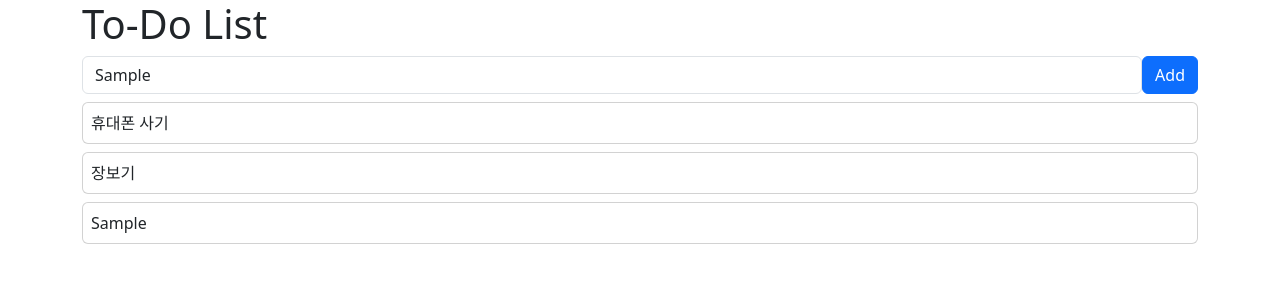
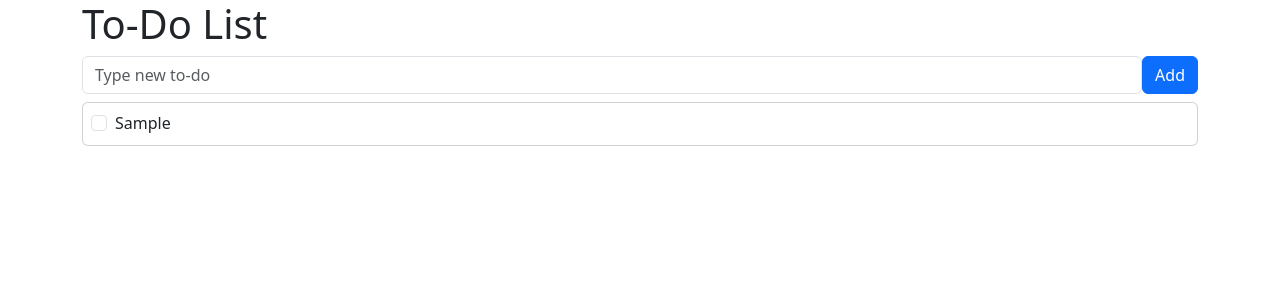
Before and after one commit to 2Heeae/vue3-project, a Vue app: page / in a window 1280 px wide. Both pictures are taken after typing "Sample" into the empty fields and a click on the button "Add". Shown: the top 300 px of the page. Built offline with nearby package versions, Linux system fonts and the light colour scheme.

Commit message:
[To-Do] 완료 체크박스 바인딩
v-model 사용하여 완료하는 체크박스 데이터 바인딩

```diff
--- a/src/App.vue
+++ b/src/App.vue
@@ -1,21 +1,6 @@
 <template>
-  <!--
-    v-show는 모두 렌더링 되고 참이 아니면 display:none
-    v-if는 조건에 만족하는 것만 렌더링함
-    사용법: 자주 바뀌면 v-show, 안 바뀌면 v-if
-  -->
-  <!--
-    <div v-if="toggle">true</div>
-    <div v-show="!toggle">false</div>
-    <button @click="onToggle">click</button>
-  -->
   <div class="container">
     <h1>To-Do List</h1>
-    <!--
-      form은 submit이 되면 reloading함...
-      이걸 방지하기 위해 onSubmit함수에 e.preventDefault(); 선언
-      그치만 vue에서는 @submit.prevent 쓰면 똑같은 효과!
-    -->
     <form @submit.prevent="onSubmit">
       <div class="d-flex">
         <div class="flex-grow-1">
@@ -39,14 +24,25 @@
         This field cannot be empty
       </div>
     </form>
-    <!-- v-for를 사용하기 위해 key 바인딩 필수!! -->
     <div
       v-for="todo in todos"
       :key="todo.id"
       class="card mt-2"
     >
       <div class="card-body p-2">
-        {{ todo.subject }}
+        <div class="form-check">
+          <input
+            class="form-check-input"
+            type="checkbox"
+            v-model="todo.completed"
+          >
+          <label
+            class="form-check-label"
+          >
+            {{ todo.subject }}
+          </label>
+        </div>
+
       </div>
     </div>
   </div>
@@ -58,24 +54,20 @@
 export default{
   setup() {
     const todo = ref('');
-    const todos = ref([
-      {id: 1, subject: '휴대폰 사기'},
-      {id: 2, subject: '장보기'}
-    ]);
-
+    const todos = ref([]);
     const hasError = ref(false);
 
     const onSubmit = () => {
       if (todo.value == ''){
         hasError.value = true;
       }else{
-        console.log(Date.now());
-        //id는 유니크해야하니까 현재시간으로 설정
         todos.value.push({
           id: Date.now(),
-          subject: todo.value
+          subject: todo.value,
+          coppleted: false,
         });
         hasError.value = false;
+        todo.value = '';
       }
 
     };
```
